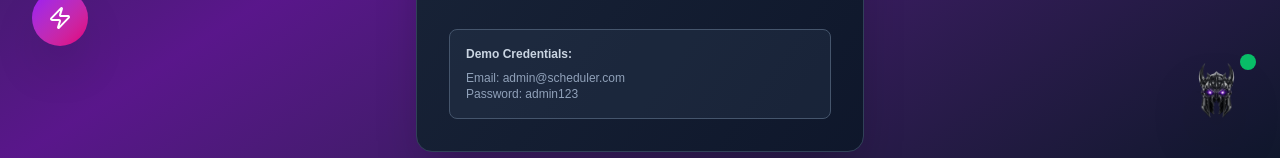
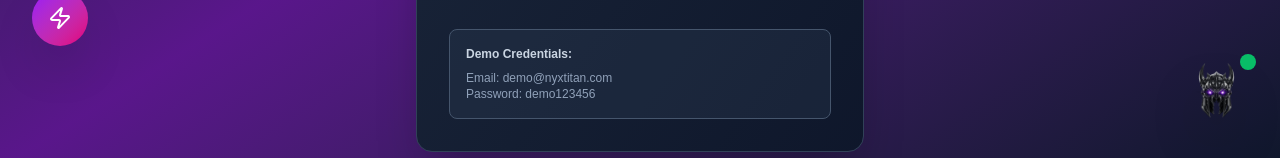
Before and after one commit to cmc-creator/NoxTitan, a Next.js app: page /login in a window 1280 px wide. Shown: the part 642-800 px from the top of the page. Built offline with nearby package versions, Linux system fonts and the light colour scheme.

Commit message:
Update login page demo credentials to match NyxTitan database
Co-authored-by: cmc-creator <252364694+cmc-creator@users.noreply.github.com>

```diff
--- a/src/app/login/page.tsx
+++ b/src/app/login/page.tsx
@@ -187,8 +187,8 @@ export default function LoginPage() {
           <div className="mt-6 p-4 bg-slate-700/30 rounded-lg border border-slate-600">
             <p className="text-xs font-semibold text-slate-300 mb-2">Demo Credentials:</p>
             <p className="text-xs text-slate-400">
-              Email: admin@scheduler.com<br />
-              Password: admin123
+              Email: demo@nyxtitan.com<br />
+              Password: demo123456
             </p>
           </div>
         </div>
```
